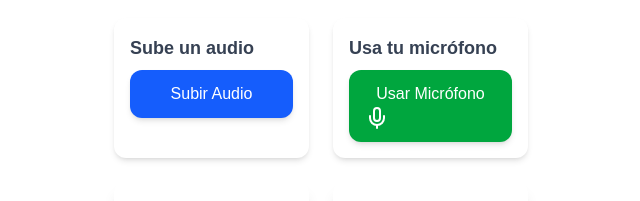
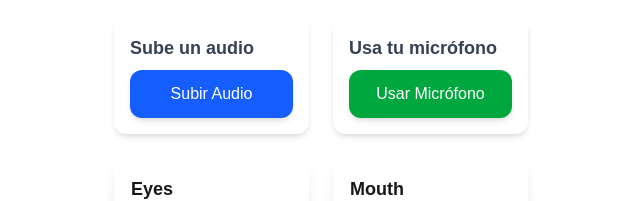
Before and after one commit to perassijulian/talkin-avatar, a Next.js app: page / in a window 1280 px wide. Shown: the part 849-1050 px from the top of the page, without its empty margins (319-959 px from the left). Built offline with nearby package versions, Linux system fonts and the light colour scheme.

Commit message:
clean up MicrophoneInput component

```diff
--- a/app/components/MicrophoneInput.tsx
+++ b/app/components/MicrophoneInput.tsx
@@ -15,7 +15,16 @@ export default function MicrophoneInput({ onVolumeChange, mobile }: Props) {
   const sourceRef = useRef<MediaStreamAudioSourceNode | null>(null);
   const analyzerRef = useRef<any>(null);
 
-  console.log;
+  // Cleanup function to stop the analyzer and close the audio context
+  useEffect(() => {
+    return () => {
+      if (analyzerRef.current) {
+        analyzerRef.current.stop();
+      }
+      contextRef.current?.close();
+    };
+  }, []);
+
   const toggleMicrophone = async () => {
     if (isListening) {
       analyzerRef.current?.stop();
@@ -65,8 +74,15 @@ export default function MicrophoneInput({ onVolumeChange, mobile }: Props) {
           : "bg-green-600 hover:bg-green-700"
       }`}
     >
-      {!mobile && (isListening ? "Detener Micrófono" : "Usar Micrófono")}
-      {isListening && mobile ? <MicOff /> : <Mic />}
+      {mobile ? (
+        isListening ? (
+          <MicOff />
+        ) : (
+          <Mic />
+        )
+      ) : (
+        <>{isListening ? "Detener Micrófono" : "Usar Micrófono"}</>
+      )}
     </button>
   );
 }
```
